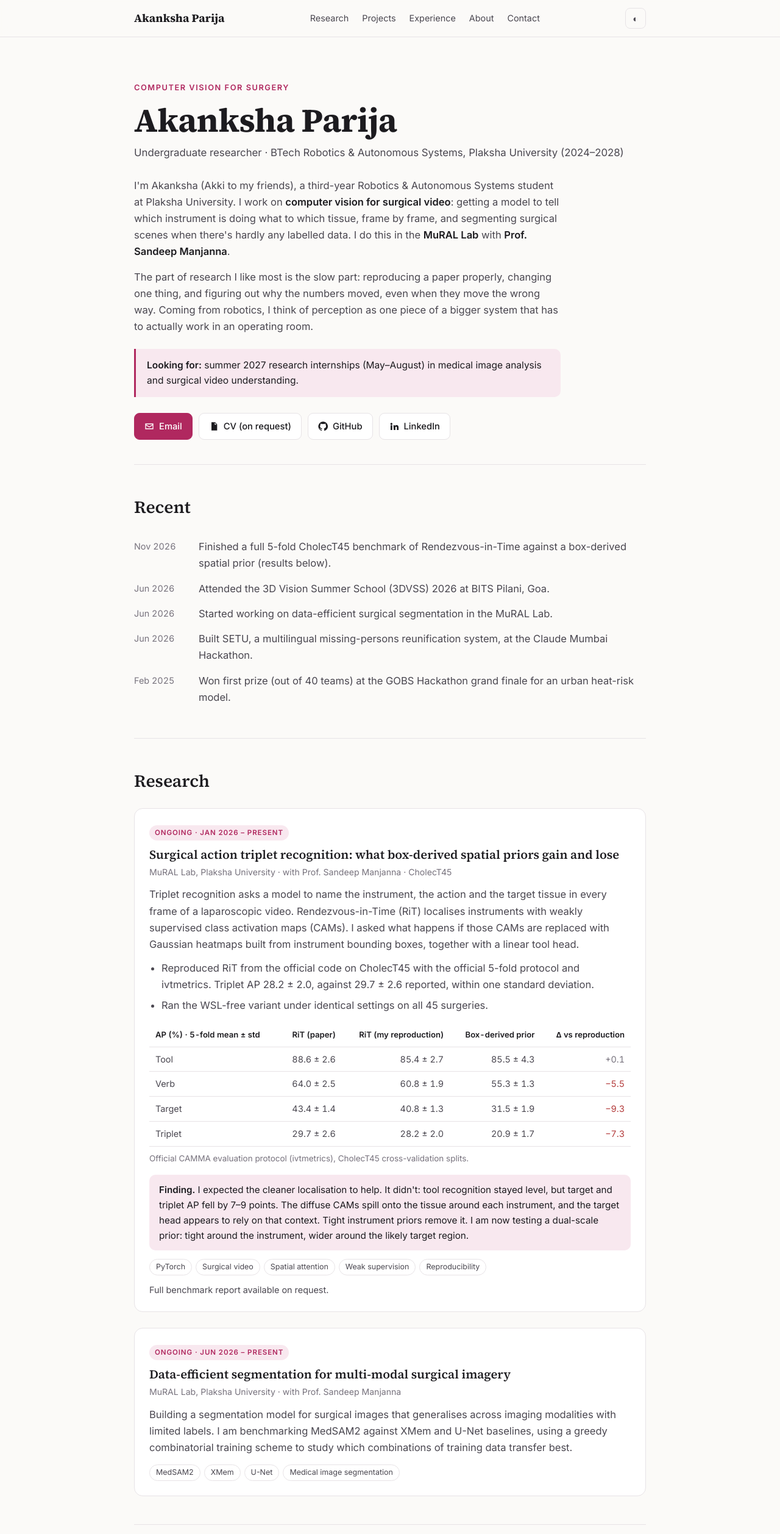
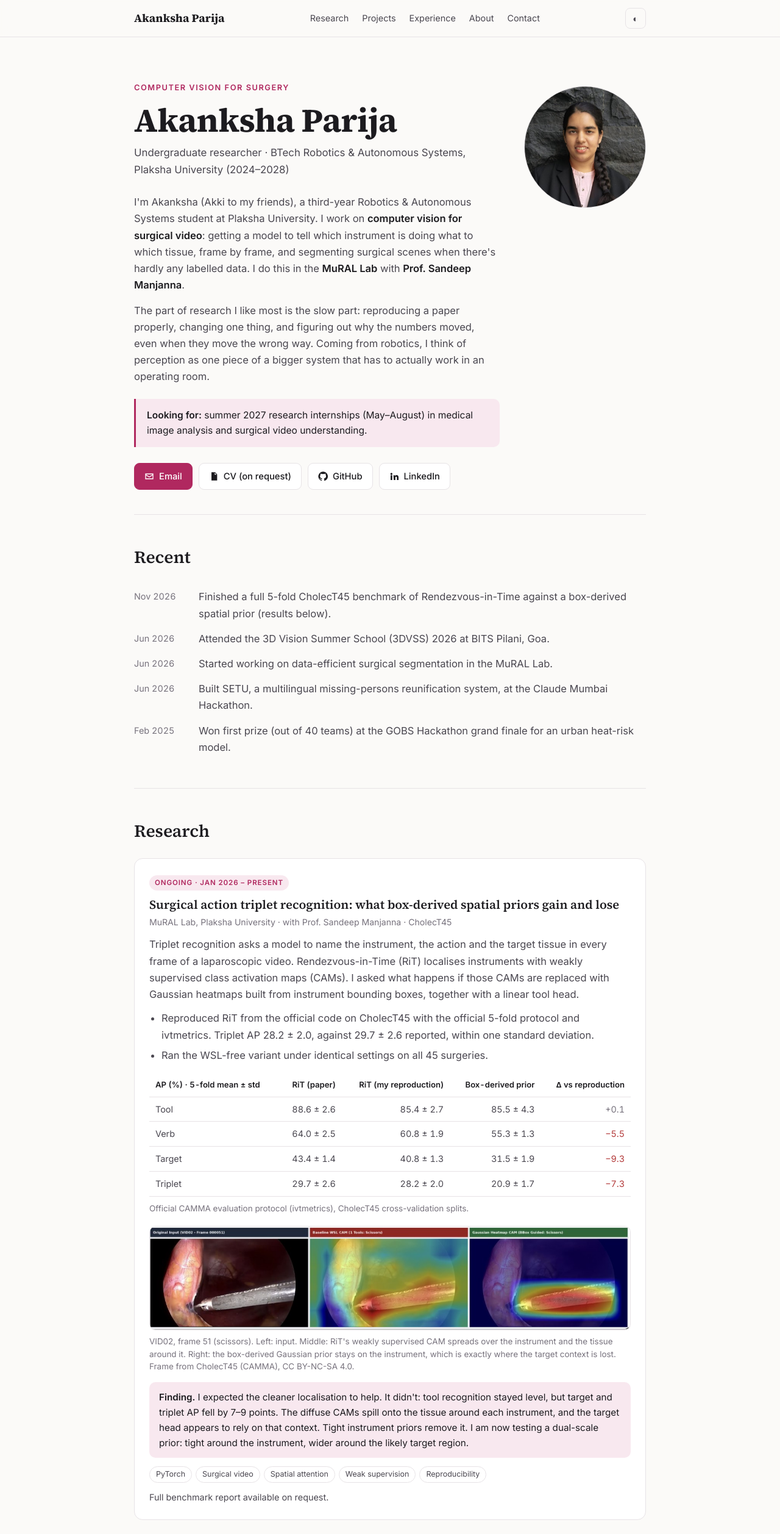
Before and after one commit to AkankshaParija/AkankshaParija.github.io, a plain HTML site: page index.html in a window 1280 px wide. Shown: the top 2515 px of the page at 61% size. Drawn offline with Linux system fonts and the light colour scheme.

Commit message:
Add portrait and CAM vs Gaussian prior figure
Co-Authored-By: Claude Opus 5.5 <noreply@anthropic.com>

```diff
--- a/index.html
+++ b/index.html
@@ -51,6 +51,11 @@
 
   /* hero */
   header{padding:72px 0 40px}
+  .hero{display:grid;grid-template-columns:1fr 200px;gap:40px;align-items:start}
+  .portrait{width:200px;height:200px;border-radius:50%;object-fit:cover;border:1px solid var(--line);margin-top:8px}
+  figure{margin-top:18px}
+  figure img{width:100%;height:auto;border-radius:10px;border:1px solid var(--line);display:block}
+  figcaption{font-size:.84rem;color:var(--muted);margin-top:8px;line-height:1.5}
   .kicker{font-size:.8rem;letter-spacing:.12em;text-transform:uppercase;color:var(--accent);font-weight:600;margin-bottom:14px}
   h1{font-family:var(--serif);font-size:clamp(2.4rem,6vw,3.4rem);line-height:1.08;font-weight:700;letter-spacing:-.01em}
   .role{margin-top:10px;color:var(--text-2);font-size:1.05rem}
@@ -124,6 +129,8 @@
     .links li:last-child{border:0}
     .menu{display:inline-block}
     header{padding:44px 0 30px}
+    .hero{grid-template-columns:1fr;gap:0}
+    .portrait{width:120px;height:120px;order:-1;margin:0 0 22px}
     .grid,.skills{grid-template-columns:1fr}
     .tl li{grid-template-columns:1fr;gap:2px}
     .news li{grid-template-columns:1fr;gap:0}
@@ -151,7 +158,8 @@
 </nav>
 
 <main class="wrap" id="top">
-  <header>
+  <header class="hero">
+   <div>
     <div class="kicker">Computer vision for surgery</div>
     <h1>Akanksha Parija</h1>
     <div class="role">Undergraduate researcher · BTech Robotics &amp; Autonomous Systems, Plaksha University (2024–2028)</div>
@@ -173,6 +181,8 @@
       <a class="btn" href="https://www.linkedin.com/in/akanksha-parija-b40231291">
         <svg viewBox="0 0 24 24"><path d="M4.98 3.5a2.5 2.5 0 1 1 0 5 2.5 2.5 0 0 1 0-5zM3 9.5h4V21H3zm7 0h3.8v1.6h.1c.5-1 1.8-2 3.8-2 4 0 4.8 2.6 4.8 6V21h-4v-5.2c0-1.3 0-2.9-1.8-2.9s-2 1.4-2 2.8V21h-4z"/></svg>LinkedIn</a>
     </div>
+   </div>
+   <img class="portrait" src="assets/akanksha.jpg" alt="Photo of Akanksha Parija" width="200" height="200" />
   </header>
 
   <section id="news" aria-labelledby="news-h">
@@ -211,6 +221,10 @@
           </table>
         </div>
         <div class="caption">Official CAMMA evaluation protocol (ivtmetrics), CholecT45 cross-validation splits.</div>
+        <figure>
+          <img src="assets/cam-vs-gaussian.jpg" alt="Three panels of a laparoscopic frame with scissors: the original image, RiT's weakly supervised CAM spreading over the tool and surrounding tissue, and the box-derived Gaussian heatmap confined to the scissors" width="1250" height="269" loading="lazy" />
+          <figcaption>VID02, frame 51 (scissors). Left: input. Middle: RiT's weakly supervised CAM spreads over the instrument and the tissue around it. Right: the box-derived Gaussian prior stays on the instrument, which is exactly where the target context is lost. Frame from CholecT45 (CAMMA), CC BY-NC-SA 4.0.</figcaption>
+        </figure>
         <div class="finding"><strong>Finding.</strong> I expected the cleaner localisation to help. It didn't: tool recognition stayed level, but target and triplet AP fell by 7–9 points. The diffuse CAMs spill onto the tissue around each instrument, and the target head appears to rely on that context. Tight instrument priors remove it. I am now testing a dual-scale prior: tight around the instrument, wider around the likely target region.</div>
         <div class="tags"><span>PyTorch</span><span>Surgical video</span><span>Spatial attention</span><span>Weak supervision</span><span>Reproducibility</span></div>
         <p style="font-size:.9rem">Full benchmark report available on request.</p>
```
Also changed, not shown: assets/akanksha.jpg (added), assets/cam-vs-gaussian.jpg (added).
